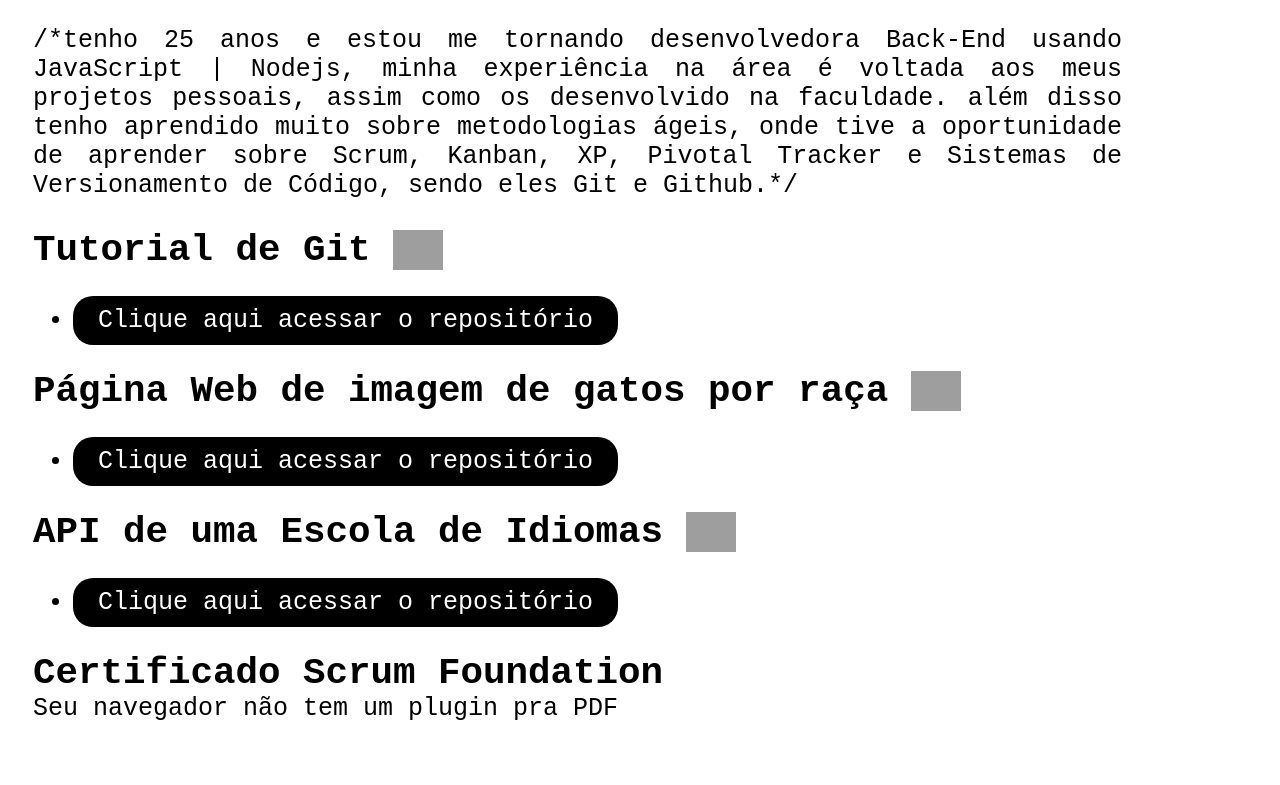
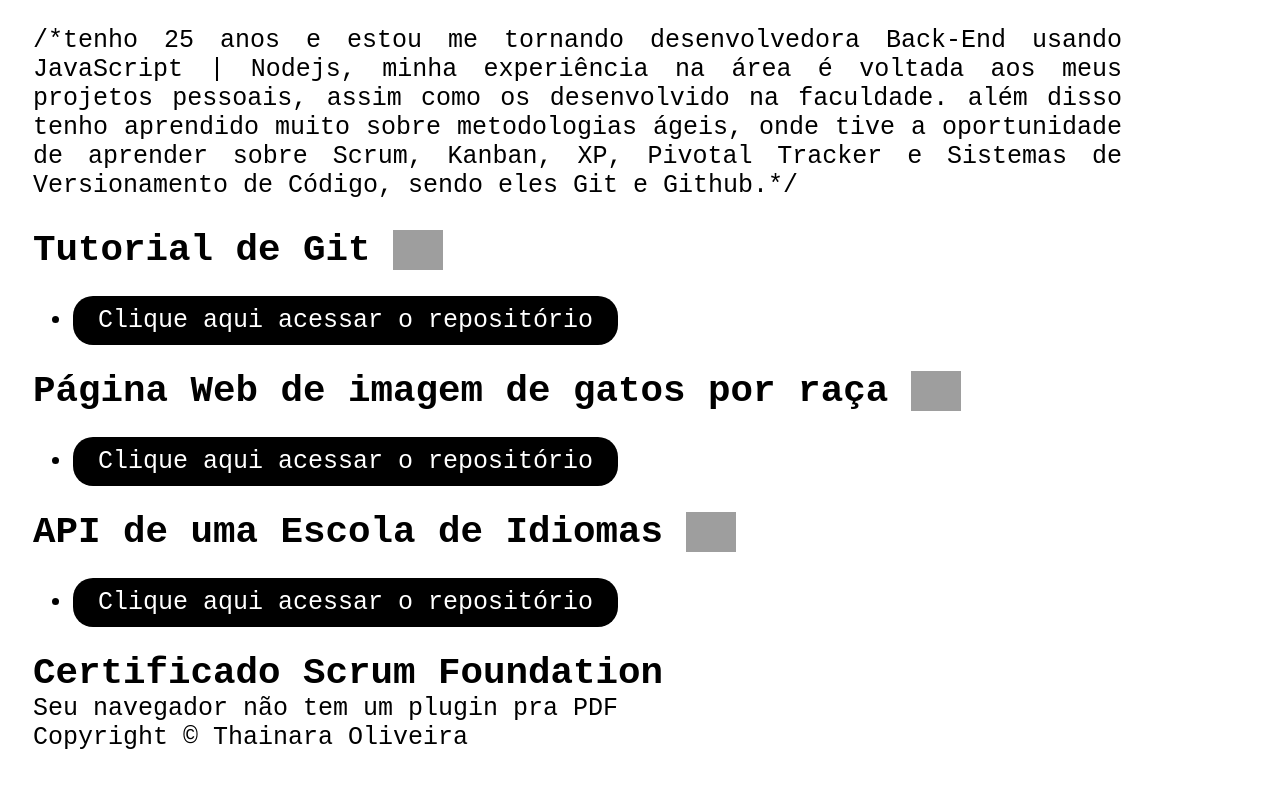
Before and after one commit to GuilhermeMFortes/eng_github, a plain HTML site: page src/portifolios/thainara.html in a window 1280 px wide. Shown: the part 997-1782 px from the top of the page. Before the commit the page ends 1753 px from the top, so only its background shows below. Drawn offline with Linux system fonts and the light colour scheme; grey boxes are pictures that could not be loaded.

Commit message:
[finishes

```diff
--- a/src/portifolios/thainara.html
+++ b/src/portifolios/thainara.html
@@ -104,6 +104,9 @@
             </object>
         </div>
     </div>
+    <footer>
+        Copyright © Thainara Oliveira
+    </footer>
 </body>
 
 </html>
```
